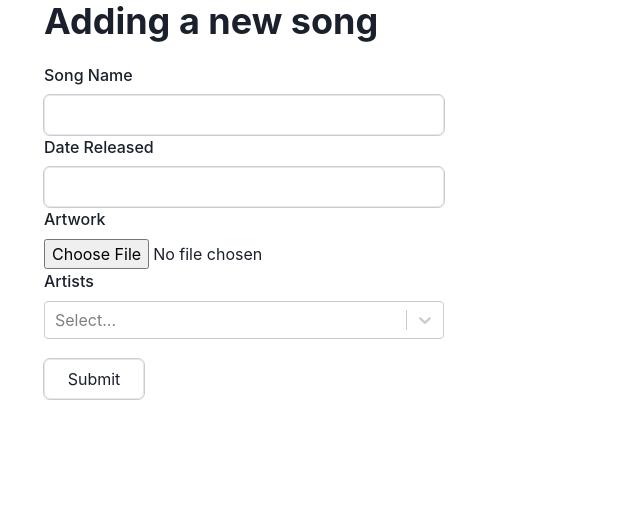
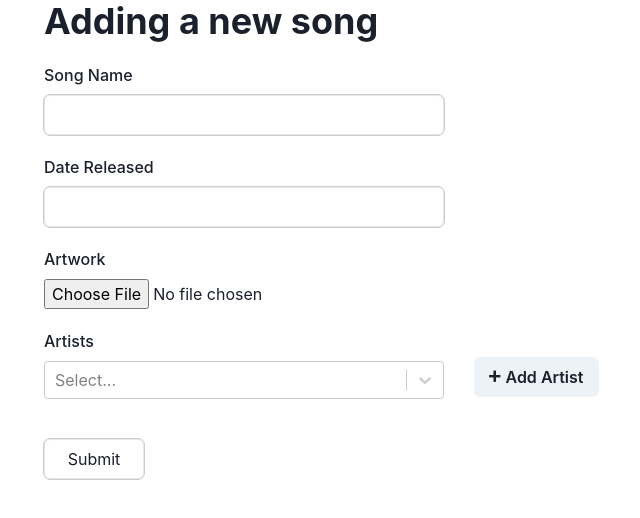
Before and after one commit to RohanRedekar/DeltaX_assignment_frontend, a React (Vite) app in the folder music_app/: page /addsong in a window 1280 px wide. Shown: the top 518 px of the page, without its empty margins (20-660 px from the left). Built offline with nearby package versions, Linux system fonts and the light colour scheme; no server answers.

Commit message:
all fields required validation

```diff
--- a/music_app/src/components/Pages/AddSong.jsx
+++ b/music_app/src/components/Pages/AddSong.jsx
@@ -1,5 +1,6 @@
 import {
   Box,
+  Flex,
   FormControl,
   FormLabel,
   Heading,
@@ -9,6 +10,7 @@ import {
 import React, { useEffect, useState } from "react";
 import axios from "axios";
 import Select from "react-select";
+import AddArtist from "../AddArtist";
 
 const AddSong = () => {
   const [artists, setArtists] = useState([]);
@@ -52,6 +54,11 @@ const AddSong = () => {
 
   const handleSubmit = (e) => {
     e.preventDefault();
+    const { name, dateOfRelease, artistId, cover } = data;
+    if (!name || !dateOfRelease || !artistId || !cover) {
+      alert("All fields are required");
+      return;
+    }
     const formData = new FormData();
     for (const key in data) {
       formData.append(key, data[key]);
@@ -72,9 +79,9 @@ const AddSong = () => {
   return (
     <Box width='90%' m={"auto"}>
       <Heading>Adding a new song</Heading>
-      <Stack mt={5} spacing={18}>
+      <Stack mt={5}>
         <form onSubmit={handleSubmit}>
-          <FormControl width='400px' id='name'>
+          <FormControl mb={5} width='400px' id='name'>
             <FormLabel>Song Name</FormLabel>
             <Input
               outline={"1px solid rgb(204, 204, 204)"}
@@ -83,7 +90,7 @@ const AddSong = () => {
               onChange={handleChange}
             />
           </FormControl>
-          <FormControl width='400px' id='dateOfRelease'>
+          <FormControl mb={5} width='400px' id='dateOfRelease'>
             <FormLabel>Date Released</FormLabel>
             <Input
               outline={"1px solid rgb(204, 204, 204)"}
@@ -92,11 +99,12 @@ const AddSong = () => {
               onChange={handleChange}
             />
           </FormControl>
-          <FormControl id='cover'>
+          <FormControl mb={5} id='cover'>
             <FormLabel>Artwork</FormLabel>
             <input type='file' onChange={fileChange} />
           </FormControl>
-          <FormControl width='400px' id='artistId'>
+          <Flex>
+            <FormControl mb={5} width='400px' id='artistId'>
               <FormLabel>Artists</FormLabel>
               <Select
                 isMulti
@@ -104,6 +112,8 @@ const AddSong = () => {
                 onChange={(opt) => handleselect(opt)}
               />
             </FormControl>
+            <AddArtist />
+          </Flex>
           <Input
             outline={"1px solid rgb(204, 204, 204)"}
             type='submit'
```
Lines whose indentation alone changed are shown as unchanged.
